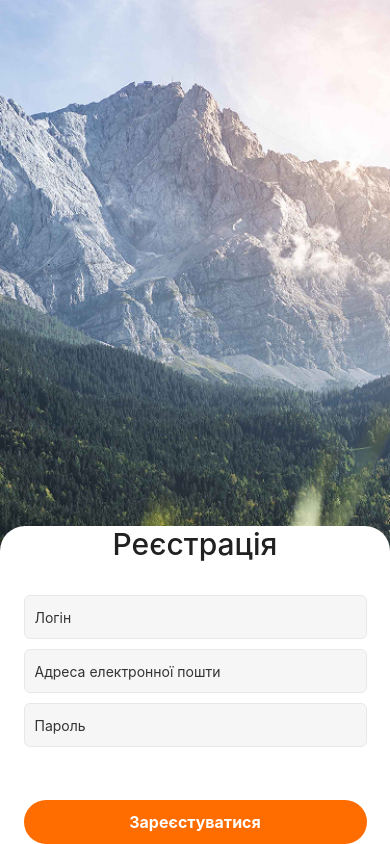
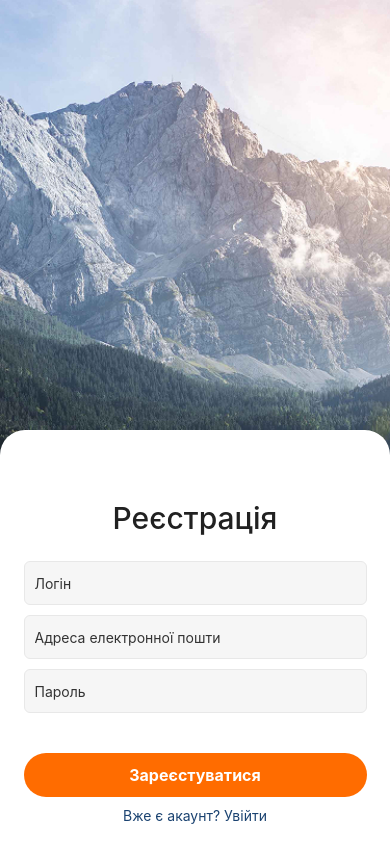
Before and after one commit to IhorDid/react-native-practic, a React Native app: screen / in a window 390 px wide. Built offline with nearby package versions, Linux system fonts and the light colour scheme.

Commit message:
add singn text

```diff
--- a/App.tsx
+++ b/App.tsx
@@ -34,8 +34,8 @@ export default function App() {
           style={styles.image}
         >
           <View style={styles.whiteBox}>
-            <Text style={styles.text}>Реєстрація</Text>
             <View style={styles.form}>
+              <Text style={styles.text}>Реєстрація</Text>
               <TextInput
                 value={name}
                 onChangeText={setName}
@@ -61,6 +61,7 @@ export default function App() {
               <TouchableOpacity style={styles.button} onPress={onLogin}>
                 <Text style={styles.btn}>Зареєстуватися</Text>
               </TouchableOpacity>
+              <Text style={styles.textLogin}>Вже є акаунт? Увійти</Text>
             </View>
           </View>
         </ImageBackground>
@@ -74,7 +75,7 @@ const styles = StyleSheet.create({
     flex: 1,
   },
   text: {
-    marginBottom: 33,
+    marginBottom: 25,
     color: "#212121",
     textAlign: "center",
     fontWeight: 500,
@@ -106,7 +107,7 @@ const styles = StyleSheet.create({
   button: {
     width: 343,
     height: 44,
-    marginTop: 43,
+    marginTop: 30,
     backgroundColor: "#FF6C00",
     borderRadius: 100,
     justifyContent: "center",
@@ -122,5 +123,12 @@ const styles = StyleSheet.create({
     borderTopLeftRadius: 25,
     borderTopRightRadius: 25,
     marginTop: "auto",
+    paddingTop: 70,
+    paddingBottom: 20,
+  },
+  textLogin: {
+    color: "#1B4371",
+    fontWeight: 400,
+    marginTop: 10,
   },
 });
```
